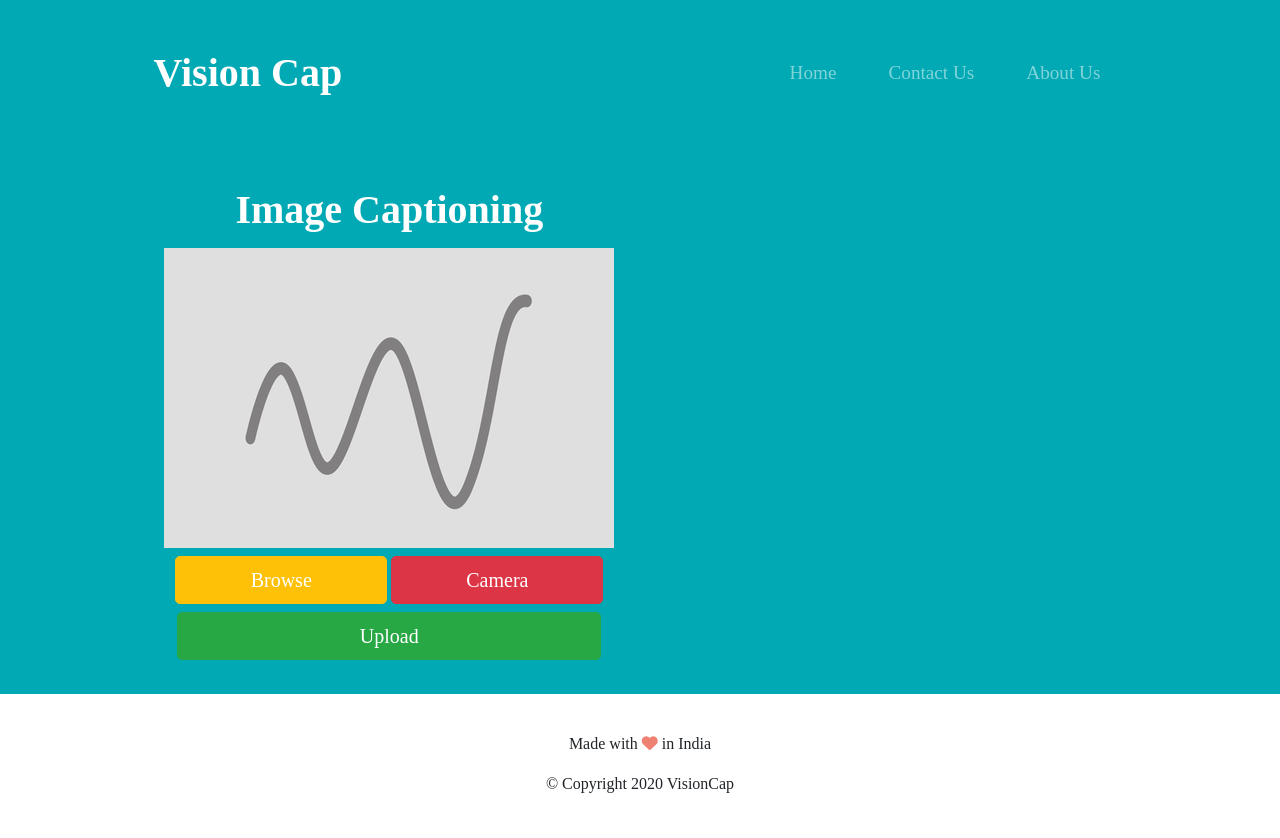
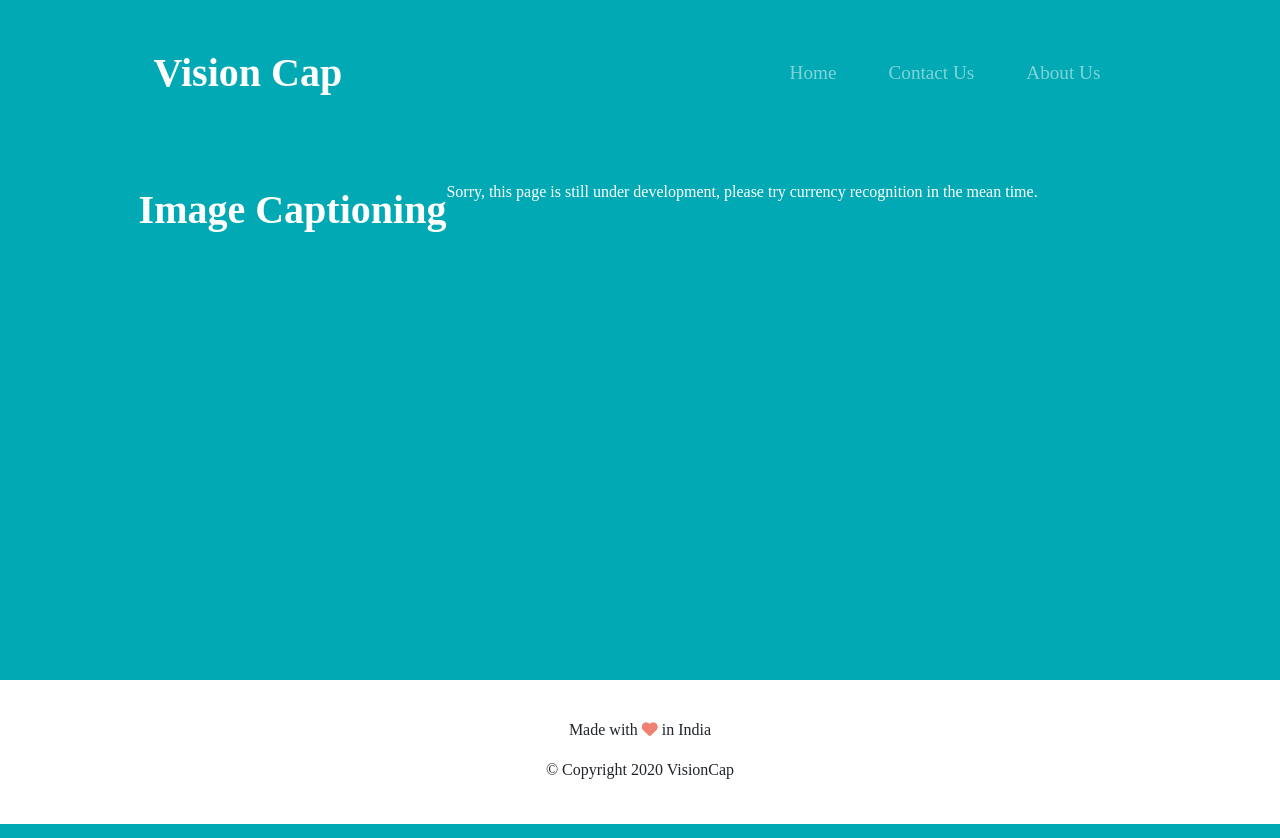
Before and after one commit to kunalsaraf/capstone-project, a Flask app: page /caption in a window 1280 px wide. Run offline with Flask 2, Linux system fonts and the light colour scheme; some libraries are stand-ins or nearby versions.

Commit message:
Modified caption.html page

```diff
--- a/webapp/capstone_inner/templates/caption.html
+++ b/webapp/capstone_inner/templates/caption.html
@@ -2,24 +2,9 @@
 {% block content %}
 <!-- Body -->
 <div class="row">
-    <div class="col-lg-6">
 
         <h1 class="medium-heading text-center">Image Captioning</h1>
-        <form id="img-form" action="/caption" method="POST" enctype="multipart/form-data">
-            <div class="text-center">
-                <img id="placeholder" src="../static/images/placeholder.jpg" alt="placeholder"
-                    height="300px" width="450px">
-                <video height="300px" width="450px" autoplay id="videoPlaceHolder" class="d-none"></video>
-                <canvas id="canvas" width="450px" height="300px" class="d-none"></canvas>
-                <input name="file1" role="button" type="file" accept="image/*" id="input1"
-                    onchange="loadFile(event)" class="d-none">
-                <button id="browse" type="button" class="mt-2 btn btn-lg btn-warning text-white btn-style-half" onclick="document.getElementById('input1').click()">Browse</button>
-                <button id="camera" type="button" class="mt-2 btn btn-lg btn-danger btn-style-half">Camera</button>
-                <button id="capture" type="button" class="mt-2 d-none btn btn-lg btn-danger btn-style-half">Capture</button>
-                <button id="upload" type="submit" class="my-2 btn btn-success btn-lg btn-style-full">Upload</button>
-            </div>
-        </form>
+        <p> Sorry, this page is still under development, please try currency recognition in the mean time. </p>
 
-    </div>
 </div>
 {% endblock %}
```
